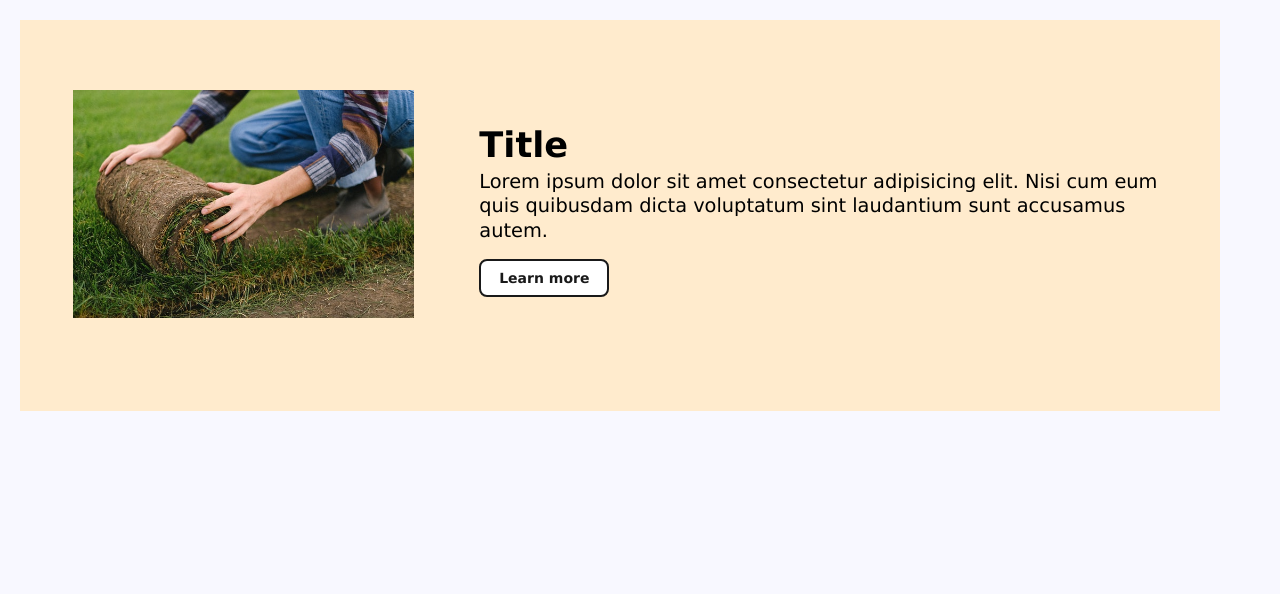
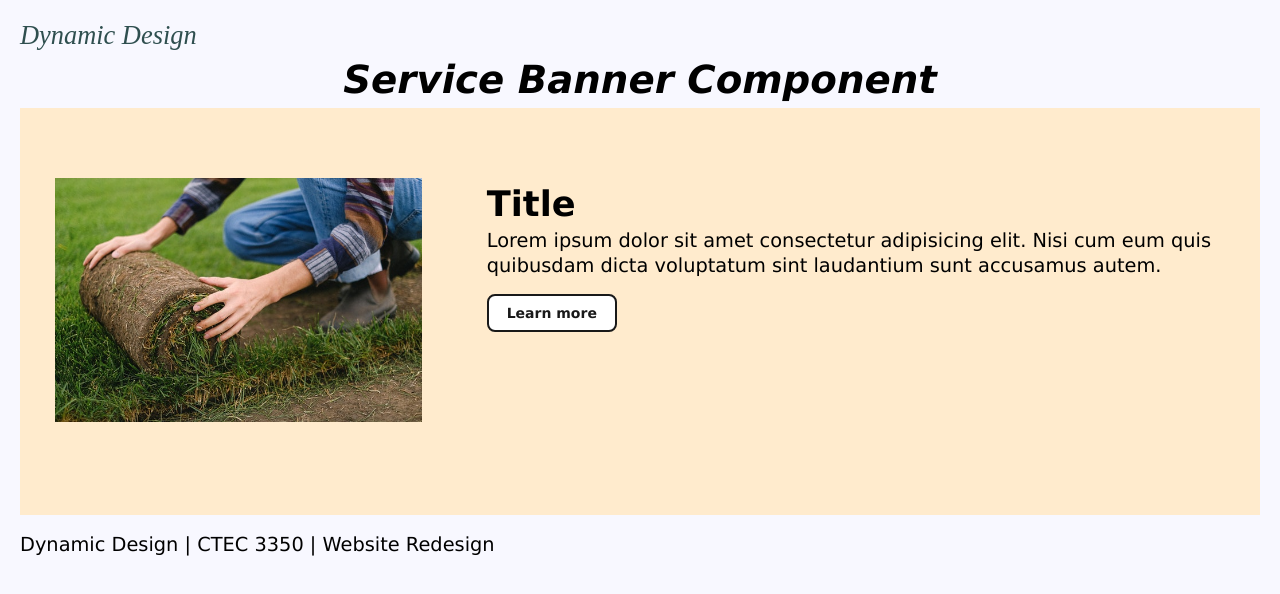
Before and after one commit to lydia-2951/dynamic-design-ctec-3350, a plain HTML site: page service-banner-component.html in a window 1280 px wide. Drawn offline with Linux system fonts and the light colour scheme.

Commit message:
Taylor's component update

```diff
--- a/css/style.css
+++ b/css/style.css
@@ -605,7 +605,7 @@ body.service {
 
 .service-banner-container {
     padding: 4rem 2rem;
-    background-color: blanchedalmond;
+    background-color: #ffebcd;
 }
 
 .service-banner-img img {
@@ -616,7 +616,6 @@ body.service {
 }
 
 .service-banner-content {
-
 }
 
 .service-banner-title {
--- a/service-banner-component.html
+++ b/service-banner-component.html
@@ -9,17 +9,23 @@
 </head>
 
 <body>
-    <div class="container service-banner-container">
-        <div class="row service-banner-row">
-            <div class="col-sm-12 col-md-4">
+    <header>
+        <p>Dynamic Design</p>
+    </header>
+
+    <main>
+        <h1>Service Banner Component</h1>
+        <div class="container-fluid service-banner-container">
+            <div class="row">
+                <div class="col-sm-12 col-md-4 col-lg-4">
                     <div class="service-img">
                         <div class="service-banner-img">
                             <img src="img/grass-roll.jpg" alt="Image of person rolling grass">
                         </div>
                     </div>
                 </div>
-        <div class="row service-banner-row">
-            <div class="col-sm-12 col-md-12">
+
+                <div class="col-sm-12 col-md-8 col-lg-8">
                     <div class="service-banner-content">
                         <div class="service-banner-title">
                             <h2>Title</h2>
@@ -34,6 +40,10 @@
                 </div>
             </div>
         </div>
-    </div>
+    </main>
+
+    <footer>
+        <p>Dynamic Design | CTEC 3350 | Website Redesign</p>
+    </footer>
 </body>
 </html>
```
Lines whose indentation alone changed are shown as unchanged.
